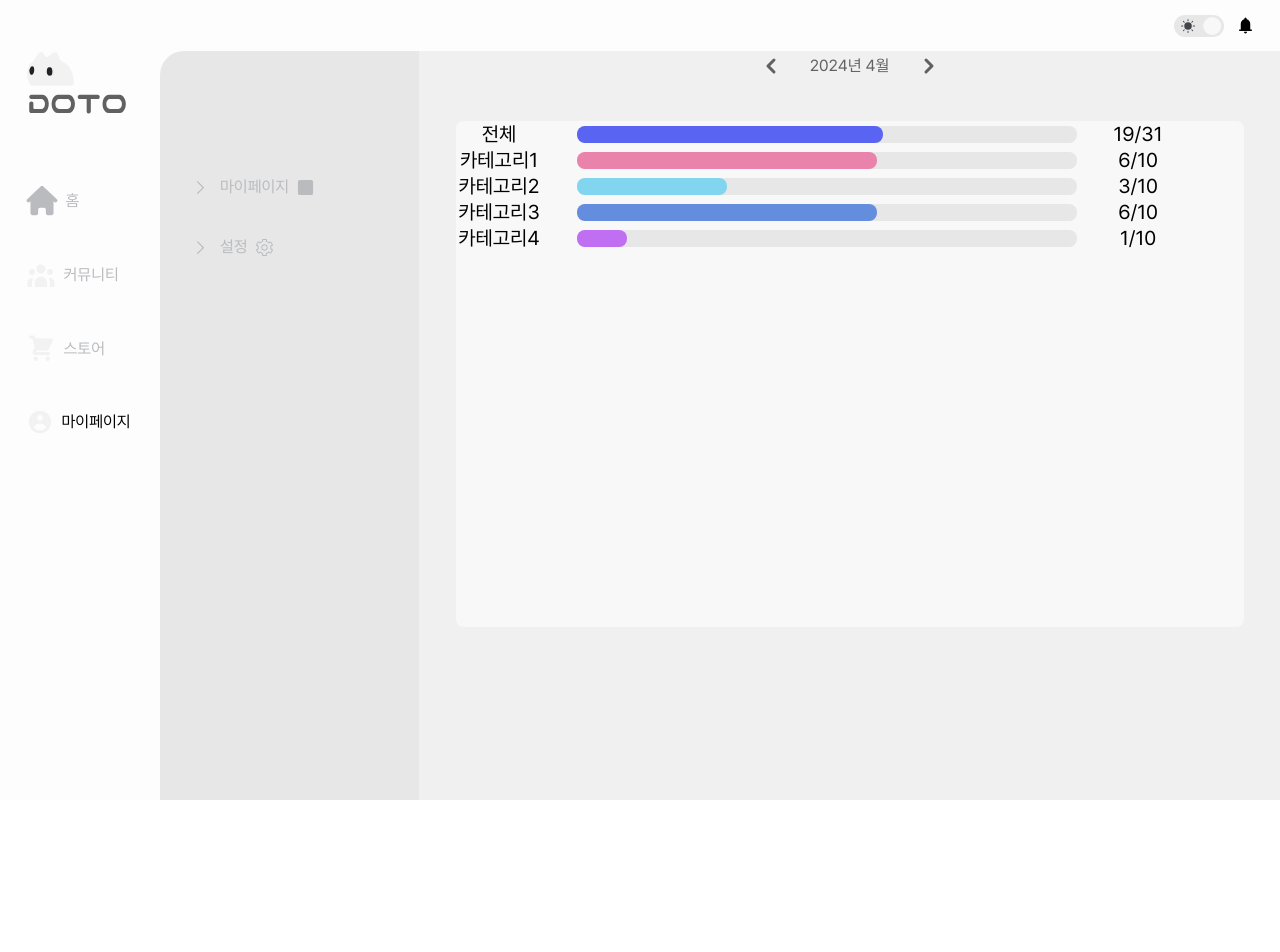
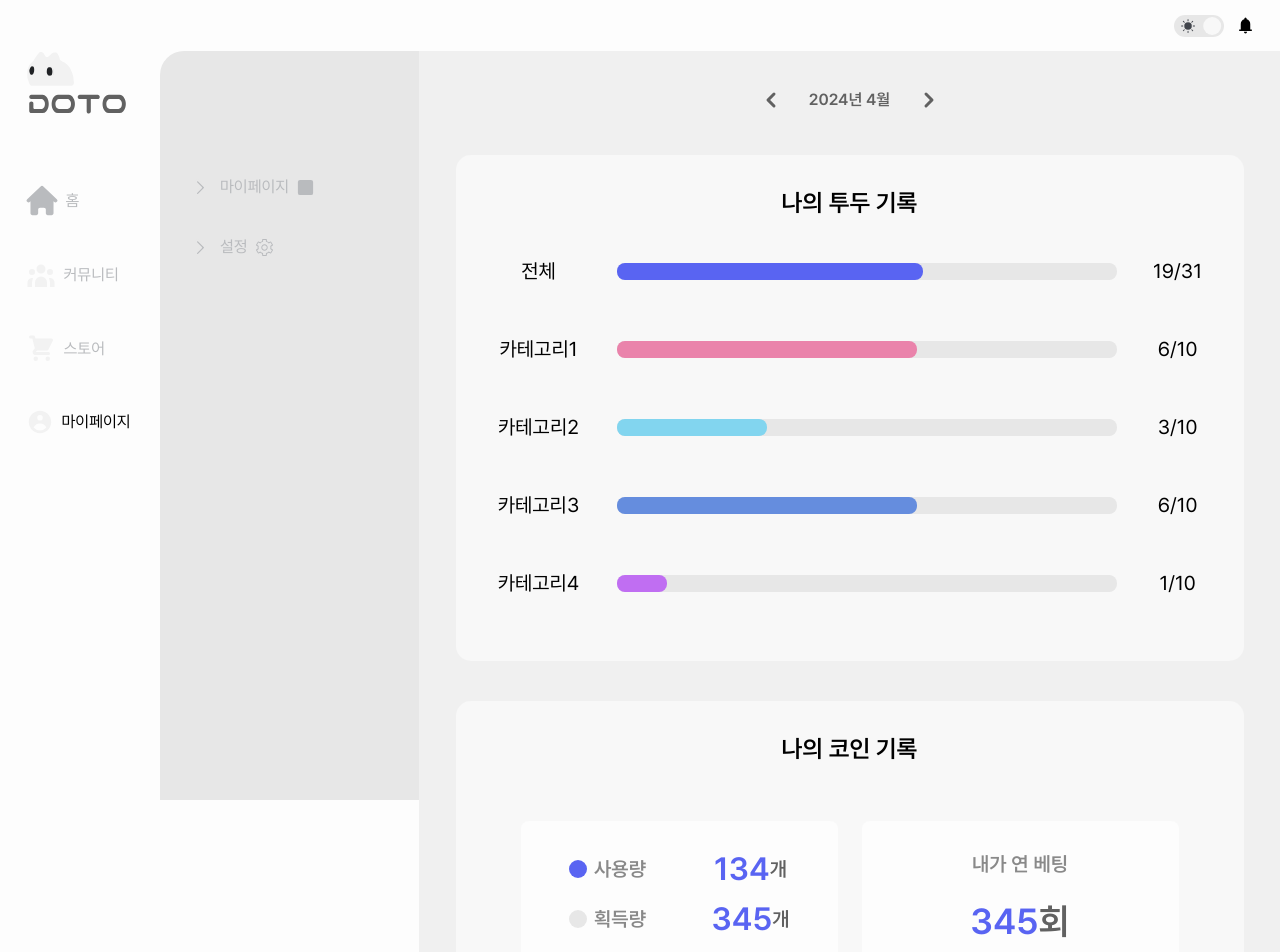
Before and after one commit to Do-it-Together-DoTo/DoTo_Front, a React (Vite) app: page /mypage/mydata in a window 1280 px wide. Shown: the top 952 px of the page. Before the commit the page ends 800 px from the top, so only its background shows below. Built offline with nearby package versions, Linux system fonts and the light colour scheme.

Commit message:
Design: MyData Page UI 구성 완료

```diff
--- a/src/pages/mypage/MydataPage.tsx
+++ b/src/pages/mypage/MydataPage.tsx
@@ -3,72 +3,140 @@ import { fakerKO as faker } from '@faker-js/faker';
 
 const MydataPage = () => {
   const data = {
-  all: faker.number.int({ min: 1, max: 31 }),
-  category1: faker.number.int({ min: 1, max: 10 }),
-  category2: faker.number.int({ min: 1, max: 10 }),
-  category3: faker.number.int({ min: 1, max: 10 }),
-  category4: faker.number.int({ min: 1, max: 10 }),
+    all: faker.number.int({ min: 1, max: 31 }),
+    category1: faker.number.int({ min: 1, max: 10 }),
+    category2: faker.number.int({ min: 1, max: 10 }),
+    category3: faker.number.int({ min: 1, max: 10 }),
+    category4: faker.number.int({ min: 1, max: 10 }),
   };
-  const initialMax={
-    all:31,
+  const initialMax = {
+    all: 31,
     category1: 10,
     category2: 10,
     category3: 10,
     category4: 10,
-  }
-  const graphData={
-    all:`${(data.all/initialMax.all*31.25).toFixed(3)}rem`,
-    category1: `${(data.category1/initialMax.category1*31.25).toFixed(3)}rem`,
-    category2: `${(data.category2/initialMax.category2*31.25).toFixed(3)}rem`,
-    category3: `${(data.category3/initialMax.category3*31.25).toFixed(3)}rem`,
-    category4: `${(data.category4/initialMax.category4*31.25).toFixed(3)}rem`,
-  }
-
+  };
+  const graphData = {
+    all: `${((data.all / initialMax.all) * 31.25).toFixed(3)}rem`,
+    category1: `${((data.category1 / initialMax.category1) * 31.25).toFixed(3)}rem`,
+    category2: `${((data.category2 / initialMax.category2) * 31.25).toFixed(3)}rem`,
+    category3: `${((data.category3 / initialMax.category3) * 31.25).toFixed(3)}rem`,
+    category4: `${((data.category4 / initialMax.category4) * 31.25).toFixed(3)}rem`,
+  };
 
   return (
-    <div className="flex flex-col items-center w-[calc(100vw-26.1875rem)] h-[calc(100vh-3.1875rem)] bg-Light_Layout-200 dark:bg-Dark_Layout-300">
-      <div className="w-[12.875rem] h-[1.875rem] flex justify-center	">
+    <div className="flex flex-col items-center w-[calc(100vw-26.1875rem)] h-[calc(screen-3.1875rem)] bg-Light_Layout-200 dark:bg-Dark_Layout-300">
+      <div className="mt-[2.125rem] w-[12.875rem] h-[1.875rem] flex justify-center	">
         <ArrowLeftIcon width={30} height={30} />
-        <span className="w-[8rem] h-[1.875rem] flex justify-center items-center text-Light_Text_Name">2024년 4월</span>
+        <span className="w-[8rem] h-[1.875rem] flex justify-center items-center text-Light_Text_Name font-semibold">
+          2024년 4월
+        </span>
         <ArrowRightIcon width={30} height={30} />
       </div>
-      <div className="mt-[2.5rem] fllex-col w-[49.25rem] h-[31.625rem]  bg-Light_Layout-300 rounded-lg rounded-[0.9375rem] dark:bg-Dark_Layouex ft-200">
-        <div className='w-[44.3125rem] h-[1.625rem] flex justify-between items-center'>
-          <div className='w-[5.4375rem] h-[1.5rem] text-[1.25rem] flex justify-center items-center'>전체</div>
-          <div className='relative w-[31.25rem] h-[1.0625rem] bg-Light_Layout-100 rounded-lg rounded-10'>
-            <div className={`absolute h-[1.0625rem] rounded-lg rounded-10 bg-Button`} style={{ width: graphData.all }}/>
+      <div className="mt-[2.5rem] flex flex-col items-center w-[49.25rem] h-[31.625rem] bg-Light_Layout-300 rounded-[0.9375rem] dark:bg-Dark_Layout ft-200">
+        <div className="mt-[1.875rem] w-[8.5rem] h-[1.8125rem] font-semibold text-[1.5rem]">나의 투두 기록</div>
+        <div className="mt-[2.75rem] w-[44.3125rem] h-[1.625rem] flex justify-between items-center">
+          <div className="w-[5.4375rem] h-[1.5rem] text-[1.25rem] flex justify-center items-center">전체</div>
+          <div className="relative w-[31.25rem] h-[1.0625rem] bg-Light_Layout-100 rounded-lg rounded-10">
+            <div
+              className={`absolute h-[1.0625rem] rounded-lg rounded-10 bg-Button`}
+              style={{ width: graphData.all }}
+            />
           </div>
-          <div className='w-[3.3125rem] h-[1.5rem] text-[1.25rem] flex justify-center items-center'>{data.all}/{initialMax.all}</div>
+          <div className="w-[3.3125rem] h-[1.5rem] text-[1.25rem] flex justify-center items-center">
+            {data.all}/{initialMax.all}
+          </div>
         </div>
-              <div className='w-[44.3125rem] h-[1.625rem] flex justify-between items-center'>
-          <div className='w-[5.4375rem] h-[1.5rem] text-[1.25rem] flex justify-center items-center'>카테고리1</div>
-          <div className='relative w-[31.25rem] h-[1.0625rem] bg-Light_Layout-100 rounded-lg rounded-10'>
-            <div className={`absolute h-[1.0625rem] rounded-lg rounded-10 bg-pink`} style={{ width: graphData.category1 }}/>
+        <div className="mt-[3.25rem] w-[44.3125rem] h-[1.625rem] flex justify-between items-center">
+          <div className="w-[5.4375rem] h-[1.5rem] text-[1.25rem] flex justify-center items-center">카테고리1</div>
+          <div className="relative w-[31.25rem] h-[1.0625rem] bg-Light_Layout-100 rounded-lg rounded-10">
+            <div
+              className={`absolute h-[1.0625rem] rounded-lg rounded-10 bg-pink`}
+              style={{ width: graphData.category1 }}
+            />
           </div>
-          <div className='w-[3.3125rem] h-[1.5rem] text-[1.25rem] flex justify-center items-center'>{data.category1}/{initialMax.category1}</div>
+          <div className="w-[3.3125rem] h-[1.5rem] text-[1.25rem] flex justify-center items-center">
+            {data.category1}/{initialMax.category1}
+          </div>
         </div>
-              <div className='w-[44.3125rem] h-[1.625rem] flex justify-between items-center'>
-          <div className='w-[5.4375rem] h-[1.5rem] text-[1.25rem] flex justify-center items-center'>카테고리2</div>
-          <div className='relative w-[31.25rem] h-[1.0625rem] bg-Light_Layout-100 rounded-lg rounded-10'>
-            <div className={`absolute h-[1.0625rem] rounded-lg rounded-10 bg-skyblue`} style={{ width: graphData.category2 }}/>
+        <div className="mt-[3.25rem] w-[44.3125rem] h-[1.625rem] flex justify-between items-center">
+          <div className="w-[5.4375rem] h-[1.5rem] text-[1.25rem] flex justify-center items-center">카테고리2</div>
+          <div className="relative w-[31.25rem] h-[1.0625rem] bg-Light_Layout-100 rounded-lg rounded-10">
+            <div
+              className={`absolute h-[1.0625rem] rounded-lg rounded-10 bg-skyblue`}
+              style={{ width: graphData.category2 }}
+            />
           </div>
-          <div className='w-[3.3125rem] h-[1.5rem] text-[1.25rem] flex justify-center items-center'>{data.category2}/{initialMax.category2}</div>
+          <div className="w-[3.3125rem] h-[1.5rem] text-[1.25rem] flex justify-center items-center">
+            {data.category2}/{initialMax.category2}
+          </div>
         </div>
-              <div className='w-[44.3125rem] h-[1.625rem] flex justify-between items-center'>
-          <div className='w-[5.4375rem] h-[1.5rem] text-[1.25rem] flex justify-center items-center'>카테고리3</div>
-          <div className='relative w-[31.25rem] h-[1.0625rem] bg-Light_Layout-100 rounded-lg rounded-10'>
-            <div className={`absolute h-[1.0625rem] rounded-lg rounded-10 bg-blue`} style={{ width: graphData.category3 }}/>
+        <div className="mt-[3.25rem] w-[44.3125rem] h-[1.625rem] flex justify-between items-center">
+          <div className="w-[5.4375rem] h-[1.5rem] text-[1.25rem] flex justify-center items-center">카테고리3</div>
+          <div className="relative w-[31.25rem] h-[1.0625rem] bg-Light_Layout-100 rounded-lg rounded-10">
+            <div
+              className={`absolute h-[1.0625rem] rounded-lg rounded-10 bg-blue`}
+              style={{ width: graphData.category3 }}
+            />
           </div>
-          <div className='w-[3.3125rem] h-[1.5rem] text-[1.25rem] flex justify-center items-center'>{data.category3}/{initialMax.category3}</div>
+          <div className="w-[3.3125rem] h-[1.5rem] text-[1.25rem] flex justify-center items-center">
+            {data.category3}/{initialMax.category3}
+          </div>
         </div>
-              <div className='w-[44.3125rem] h-[1.625rem] flex justify-between items-center'>
-          <div className='w-[5.4375rem] h-[1.5rem] text-[1.25rem] flex justify-center items-center'>카테고리4</div>
-          <div className='relative w-[31.25rem] h-[1.0625rem] bg-Light_Layout-100 rounded-lg rounded-10'>
-            <div className={`absolute h-[1.0625rem] rounded-lg rounded-10 bg-purple`} style={{ width: graphData.category4 }}/>
+        <div className="mt-[3.25rem] w-[44.3125rem] h-[1.625rem] flex justify-between items-center">
+          <div className="w-[5.4375rem] h-[1.5rem] text-[1.25rem] flex justify-center items-center">카테고리4</div>
+          <div className="relative w-[31.25rem] h-[1.0625rem] bg-Light_Layout-100 rounded-lg rounded-10">
+            <div
+              className={`absolute h-[1.0625rem] rounded-lg rounded-10 bg-purple`}
+              style={{ width: graphData.category4 }}
+            />
           </div>
-          <div className='w-[3.3125rem] h-[1.5rem] text-[1.25rem] flex justify-center items-center'>{data.category4}/{initialMax.category4}</div>
+          <div className="w-[3.3125rem] h-[1.5rem] text-[1.25rem] flex justify-center items-center">
+            {data.category4}/{initialMax.category4}
+          </div>
         </div>
-
+      </div>
+      <div className="mt-[2.5rem] flex flex-col items-center w-[49.25rem] h-[45.8125rem] bg-Light_Layout-300 rounded-[0.9375rem] dark:bg-Dark_Layout ft-200">
+        <div className="mt-[1.875rem] w-[8.5rem] h-[1.8125rem] font-semibold text-[1.5rem]">나의 코인 기록</div>
+        <div className="mt-[3.8125rem] w-[41.125rem] h-[9.375rem] flex justify-between">
+          <div className="w-[19.8125rem] h-[9.375rem] flex flex-col items-center bg-Light_Layout-400 rounded-lg">
+            <div className="mt-[1.875rem] w-[13.8125rem] h-[2.25rem] flex justify-between">
+              <div className="w-[4.875rem] h-[2.25rem] flex justify-center items-center">
+                <div className="w-[1.125rem] h-[1.125rem] bg-Button rounded-full"></div>
+                <div className="ml-[0.4375rem] flex justify-center items-center w-[3.25rem] h-[2.25rem] font-semibold text-[1.25rem] text-Light_Text_AboutMe">
+                  사용량
+                </div>
+              </div>
+              <div className="w-[4.875rem] h-[2.25rem] flex justify-center items-center">
+                <div className="font-semibold text-Button text-[2rem]">134</div>
+                <div className="font-semibold text-Light_Text_Name text-[1.25rem]">개</div>
+              </div>
+            </div>
+            <div className="mt-[0.875rem] w-[13.8125rem] h-[2.25rem] flex justify-between">
+              <div className="w-[4.875rem] h-[2.25rem] flex justify-center items-center">
+                <div className="w-[1.125rem] h-[1.125rem] bg-Light_Layout-100 rounded-full"></div>
+                <div className="ml-[0.4375rem] flex justify-center items-center w-[3.25rem] h-[2.25rem] font-semibold text-[1.25rem] text-Light_Text_AboutMe">
+                  획득량
+                </div>
+              </div>
+              <div className="w-[4.875rem] h-[2.25rem] flex justify-center items-center">
+                <div className="font-semibold text-Button text-[2rem]">345</div>
+                <div className="font-semibold text-Light_Text_Name text-[1.25rem]">개</div>
+              </div>
+            </div>
+          </div>
+          <div className="w-[19.8125rem] h-[9.375rem] flex flex-col items-center bg-Light_Layout-400 rounded-lg">
+            <div className="mt-[1.75rem] text-[1.25rem] font-semibold text-Light_Text_AboutMe">내가 연 베팅</div>
+            <div className="mt-[1rem] flex justify-center items-center">
+              <div className="font-semibold text-Button text-[2.25rem]">345</div>
+              <div className="font-semibold text-Light_Text_Name text-[2.25rem]">회</div>
+            </div>
+          </div>
+        </div>
+        <div className="mt-[2.125rem] w-[41.125rem] h-[23.8125rem] flex justify-between">
+          <div className="w-[19.8125rem] h-[23.8125rem] flex flex-col items-center bg-Light_Layout-400 rounded-lg"></div>
+          <div className="w-[19.8125rem] h-[23.8125rem] flex flex-col items-center bg-Light_Layout-400 rounded-lg"></div>
+        </div>
       </div>
     </div>
   );
```
